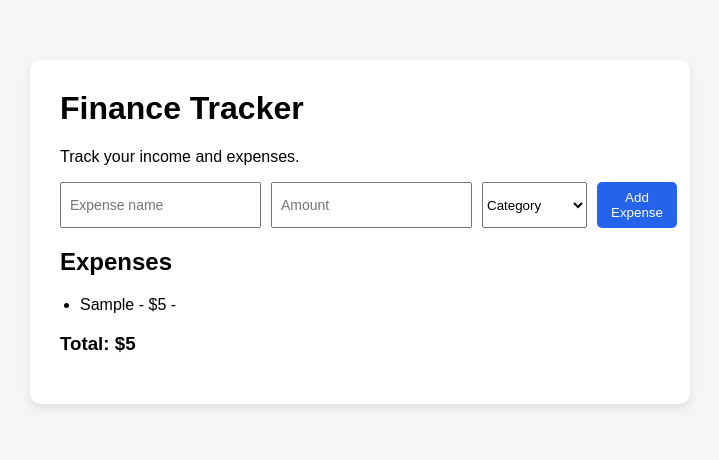
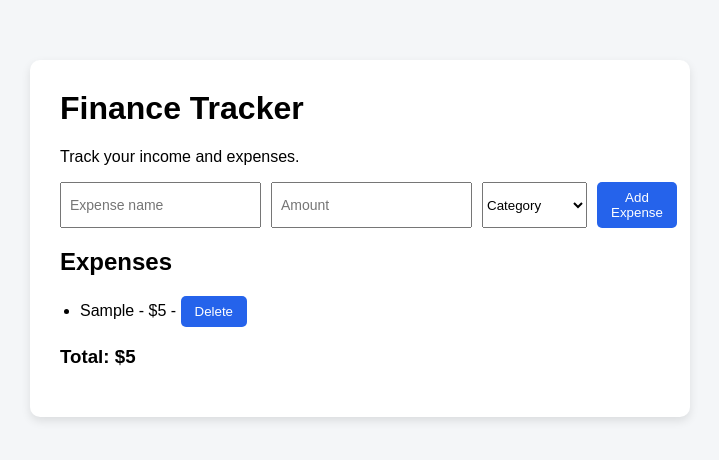
Before and after one commit to jsights9/finance-tracker, a React (Vite) app: page / in a window 1280 px wide. Both pictures are taken after typing "Sample", "5" into the empty fields and a click on the button "Add Expense". Shown: the top 460 px of the page, without its empty margins (280-999 px from the left). Built offline with nearby package versions, Linux system fonts and the light colour scheme.

Commit message:
fix delete expense function scope

```diff
--- a/src/App.jsx
+++ b/src/App.jsx
@@ -45,6 +45,18 @@ function App() {
     setExpenseName("");
     setAmount("");
     setCategory("");
+  };
+  // remove an expense from the list
+  const deleteExpense = (indexToDelete) => {
+
+    const updatedExpenses = expenses.filter(
+      (_, index) => index !== indexToDelete
+    );
+
+    setExpenses(updatedExpenses);
+
+    // update localStorage after deleting
+    localStorage.setItem("expenses", JSON.stringify(updatedExpenses));
   };
 
   return (
@@ -95,6 +107,9 @@ function App() {
         {expenses.map((expense, index) => (
           <li key={index}>
             {expense.name} - ${expense.amount} - {expense.category}
+            <button onClick={() => deleteExpense(index)}>
+              Delete
+            </button>
           </li>
         ))}
       </ul>
```
